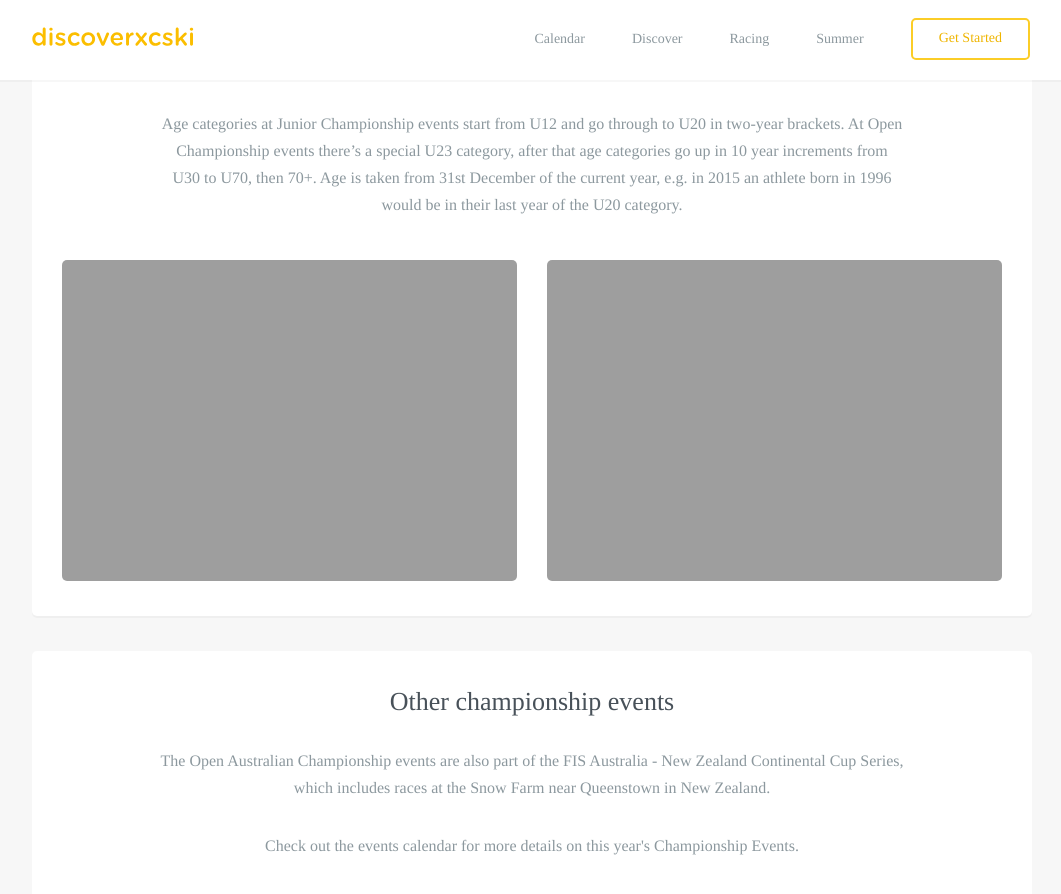
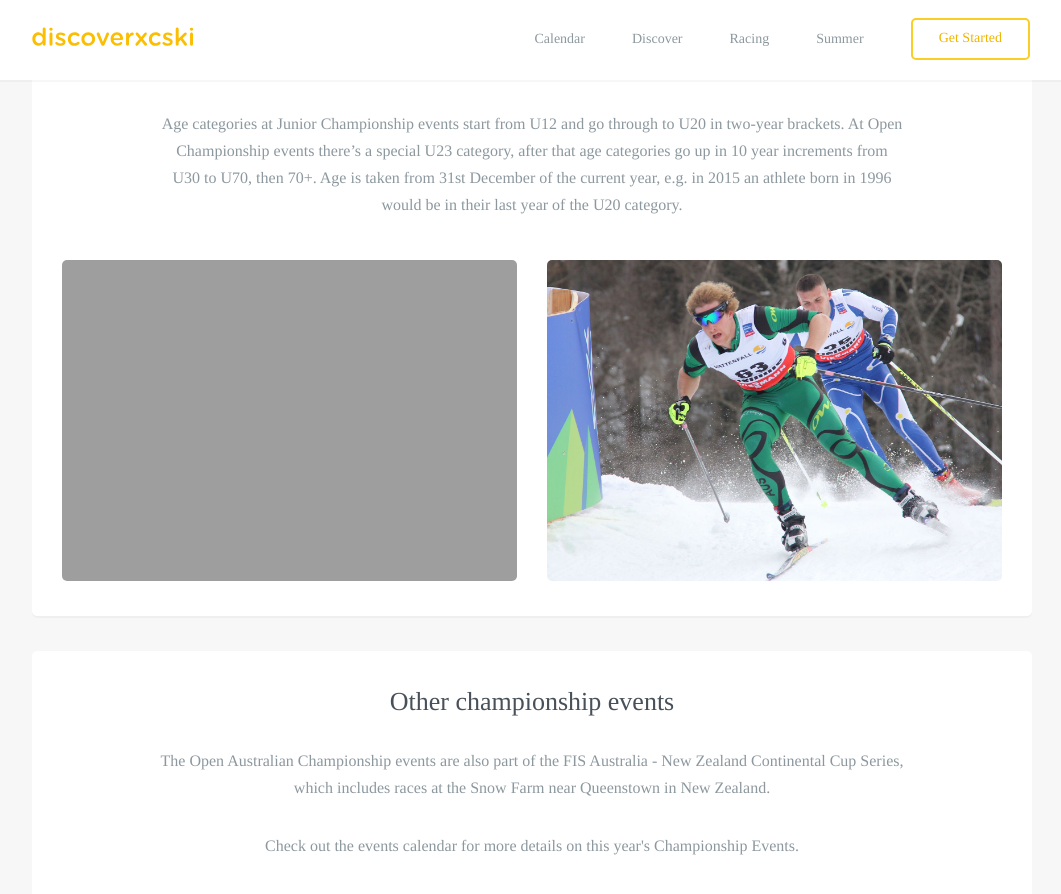
Before and after one commit to robcatto/robcatto.github.io, a Jekyll site: the page built from racing/championship-level/index.html, in a window 1280 px wide and 900 px high, scrolled down 1559 px. Shown: the top 894 px of the window, without its empty margins (108-1169 px from the left). Built offline with Jekyll 4.4.1, drawn with Linux system fonts in a browser that asks for light colours; some web fonts are replaced; Markdown is read by kramdown in place of the engine named in the settings.

Commit message:
Update index.html

```diff
--- a/racing/championship-level/index.html
+++ b/racing/championship-level/index.html
@@ -80,7 +80,7 @@ layout: default
 
                         <div class="column two">
                                                 <div class="callout-card" style="
-                                                background: url(http://www.discoverxcski.com/images/summer-biathlon.png);
+                                                background: url(http://www.discoverxcski.com/images/championship-level-phil.jpg);
                                                 background-size: cover;
                                                 background-position: center;
                                                 min-height: 321px;
```
